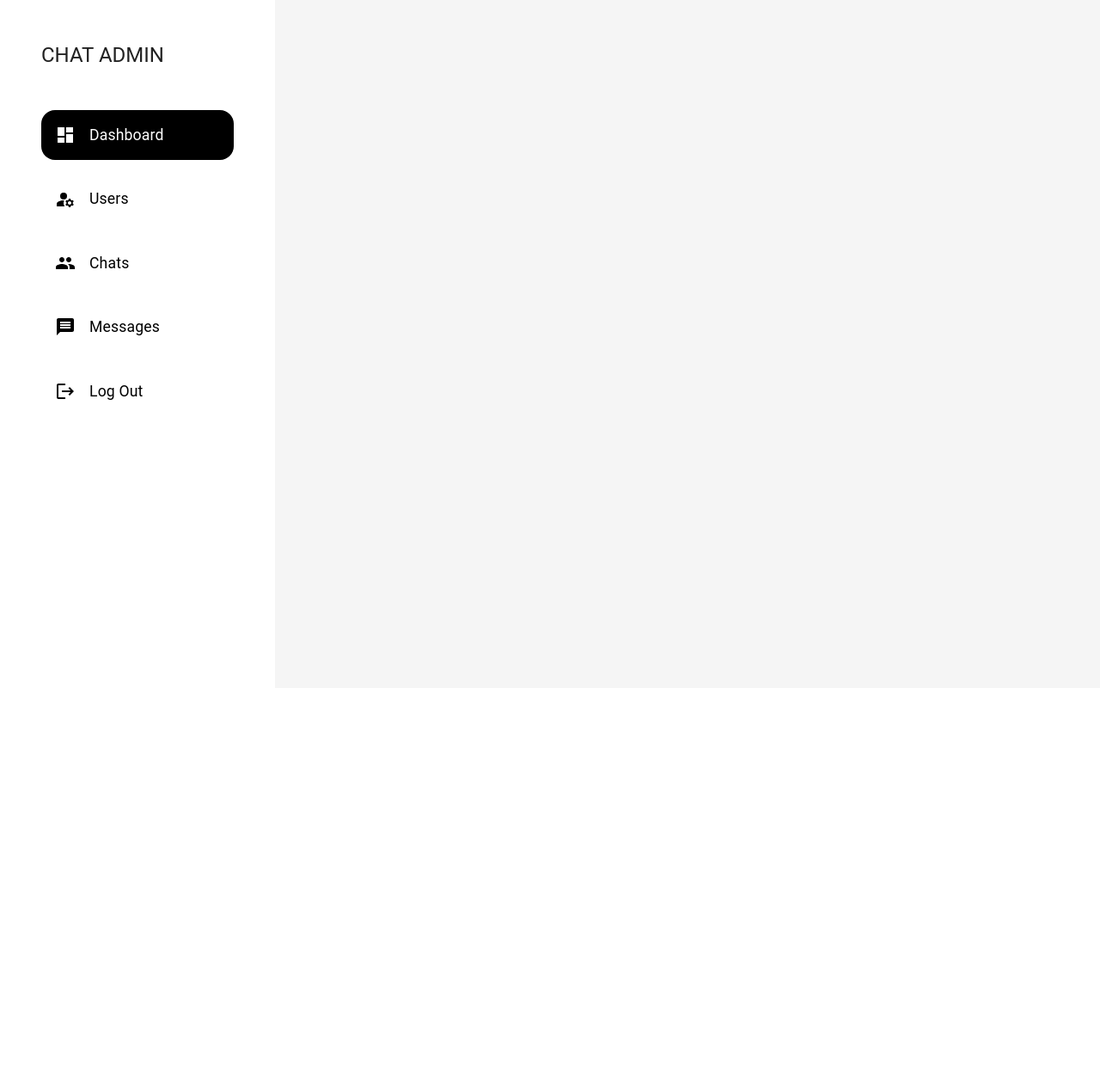
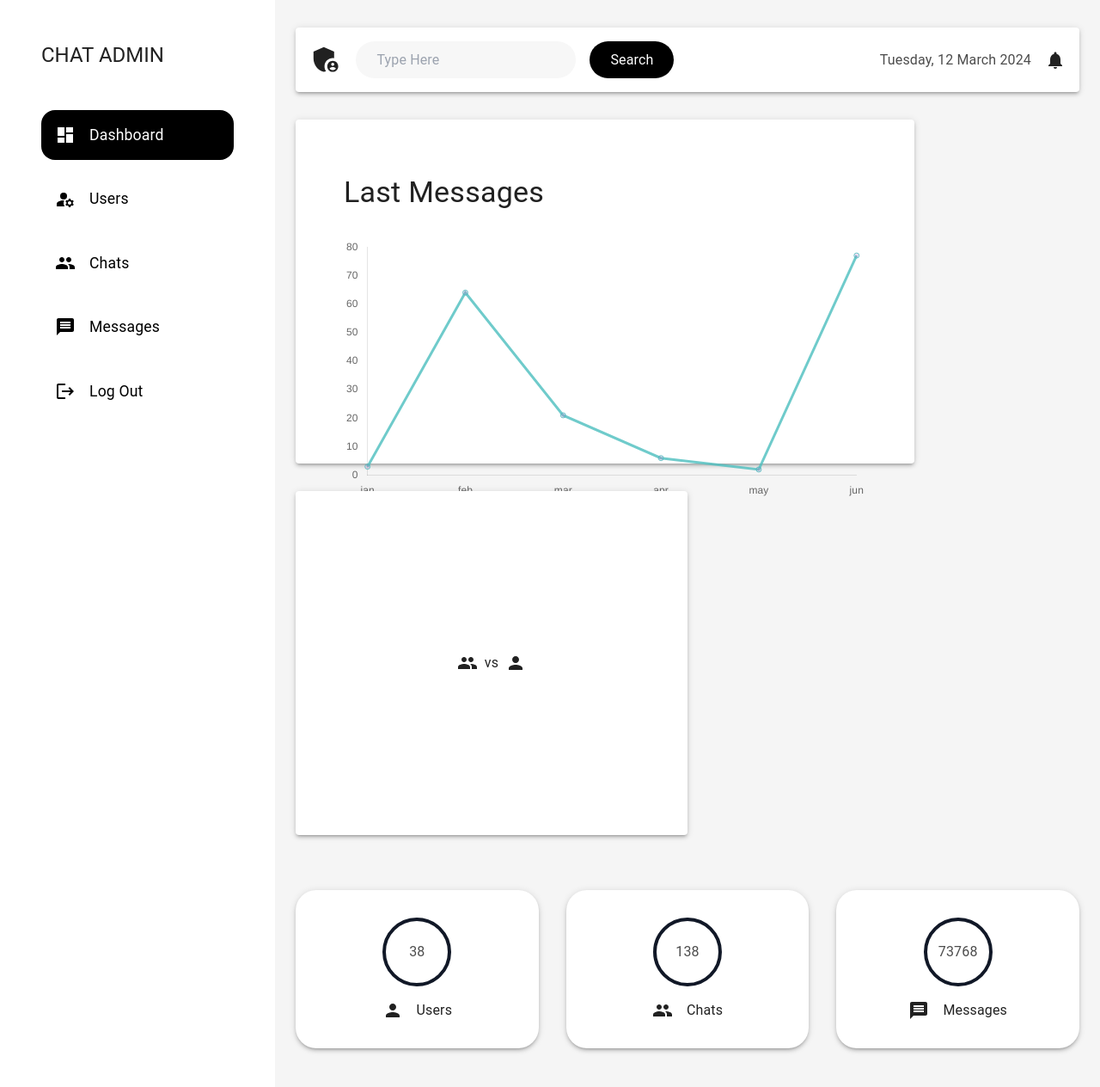
Before and after one commit to supradeepmukherjee/Realtime-Chat-Web-App, a React (Vite) app in the folder client/: page /admin/dashboard in a window 1280 px wide. Shown: the top 1264 px of the page at 86% size. Before the commit the page ends 800 px from the top, so only its background shows below. Built offline with nearby package versions, Linux system fonts and the light colour scheme.

Commit message:
Started Working on Dashboard Charts

```diff
--- a/client/src/components/Styled.jsx
+++ b/client/src/components/Styled.jsx
@@ -1,5 +1,5 @@
 import { styled } from '@mui/material'
-import { Link as LinkRouter } from 'react-router-dom'
+import { Link as RouterLink } from 'react-router-dom'
 
 export const HiddenInput = styled('input')({
     border: 0,
@@ -13,7 +13,7 @@ export const HiddenInput = styled('input')({
     whiteSpace: 'nowrap',
 })
 
-export const Link = styled(LinkRouter)({
+export const Link = styled(RouterLink)({
     color: '#000',
     textDecoration: 'none',
     padding: '1rem',
@@ -23,8 +23,28 @@ export const Link = styled(LinkRouter)({
 export const InputBox = styled('input')({
     width: '100%',
     border: 'none',
-    outline:'none',
+    outline: 'none',
     padding: '0 1rem',
     borderRadius: '1.5rem',
     backgroundColor: '#f7f7f7'
 })
+
+export const SearchField = styled('input')({
+    width: '20vmax',
+    border: 'none',
+    outline: 'none',
+    padding: '.6rem 1.5rem',
+    borderRadius: '1.5rem',
+    backgroundColor: '#f7f7f7',
+})
+
+export const Button = styled('button')({
+    borderRadius: '1.5rem',
+    padding: '.6rem 1.5rem',
+    border: 'none',
+    outline: 'none',
+    cursor: 'pointer',
+    backgroundColor: 'black',
+    color: 'white',
+    '&:hover': { backgroundColor: 'rgba(0,0,0,.7)' }
+})
--- /dev/null
+++ b/client/src/components/shared/Charts.jsx
@@ -0,0 +1,42 @@
+import { ArcElement, CategoryScale, Chart, Filler, Legend, LinearScale, LineElement, PointElement, Tooltip } from 'chart.js'
+import { Line } from 'react-chartjs-2'
+
+Chart.register(ArcElement, CategoryScale, Filler, Legend, LinearScale, LineElement, PointElement, Tooltip)
+
+export const LineChart = ({ val = [] }) => {
+    const data = {
+        labels: ['jan', 'feb', 'mar', 'apr', 'may', 'jun',],
+        datasets: [{
+            data: val,
+            label: '',
+            fill: false,
+            backgroundColor: 'rgba(175,91,191,.2)',
+            borderColor: 'rgba(75,191,191,.8)'
+        }]
+    }
+
+    return <Line
+        data={data}
+        options={{
+            responsive: true,
+            plugins: {
+                legend: { display: false },
+                title: { display: false },
+            },
+            scales: {
+                x: { grid: { display: false } },
+                y: {
+                    grid: { display: false },
+                    beginAtZero: true
+                }
+            }
+        }} />
+}
+
+export const DoughnutChart = () => {
+    return (
+        <>
+
+        </>
+    )
+}
--- a/client/src/pages/admin/Dashboard.jsx
+++ b/client/src/pages/admin/Dashboard.jsx
@@ -1,11 +1,93 @@
+import { AdminPanelSettings, Group, Message, Notifications, Person } from "@mui/icons-material"
+import { Box, Container, Paper, Stack, Typography } from '@mui/material'
+import moment from 'moment'
 import Layout from "../../components/layout/admin/Layout"
+import { DoughnutChart, LineChart } from "../../components/shared/Charts"
+import { Button, SearchField } from "../../components/Styled"
 
 const Dashboard = () => {
   return (
     <Layout>
-
+      <Container component='main'>
+        <Paper elevation={3} className='my-8 p-4 rounded-2xl'>
+          <Stack className='!flex-row items-center gap-4'>
+            <AdminPanelSettings sx={{ fontSize: "2.4rem" }} />
+            <SearchField placeholder="Type Here" />
+            <Button>
+              Search
+            </Button>
+            <Box flexGrow={1} />
+            <Typography
+              display={{
+                xs: 'none',
+                lg: 'block'
+              }}
+              className='text-center text-[rgba(0,0,0,.7)]'
+            >
+              {moment().format('dddd, D MMMM YYYY')}
+            </Typography>
+            <Notifications />
+          </Stack>
+        </Paper>
+        <Stack className='!flex-row gap-8 flex-wrap'>
+          <Paper elevation='3' className="py-8 px-14 rounded-2xl w-full max-w-[45rem] h-[25rem]">
+            <Typography variant='h4' margin='2rem 0'>
+              Last Messages
+            </Typography>
+            <LineChart val={[3, 64, 21, 6, 2, 77]} />
+          </Paper>
+          <Paper
+            elevation={3}
+            sx={{
+              width: {
+                xs: '100%',
+                sm: '50%'
+              }
+            }}
+            className='p-4 rounded-2xl flex justify-center items-center relative max-w-[45rem] h-[25rem]'
+          >
+            <DoughnutChart />
+            <Stack className='!flex-row absolute justify-center items-center gap-2 w-full h-full'>
+              <Group />
+              <Typography>
+                vs
+              </Typography>
+              <Person />
+            </Stack>
+          </Paper>
+        </Stack>
+        <Stack
+          direction={{
+            xs: 'column',
+            sm: 'row'
+          }}
+          className='gap-8 justify-between items-center my-8'
+        >
+          <Widget text='Users' val={38} icon={<Person />} />
+          <Widget text='Chats' val={138} icon={<Group />} />
+          <Widget text='Messages' val={73768} icon={<Message />} />
+        </Stack>
+      </Container>
     </Layout>
   )
 }
 
+const Widget = ({ icon, text, val }) => {
+  return (
+    <Paper className='p-8 my-8 !rounded-3xl w-80' elevation={3}>
+      <Stack className='items-center gap-4'>
+        <Typography className='rounded-full text-[rgba(0,0,0,.7)] border-4 border-gray-900 w-20 h-20 flex justify-center items-center'>
+          {val}
+        </Typography>
+        <Stack className='!flex-row gap-4 items-center'>
+          {icon}
+          <Typography>
+            {text}
+          </Typography>
+        </Stack>
+      </Stack>
+    </Paper>
+  )
+}
+
 export default Dashboard
```
